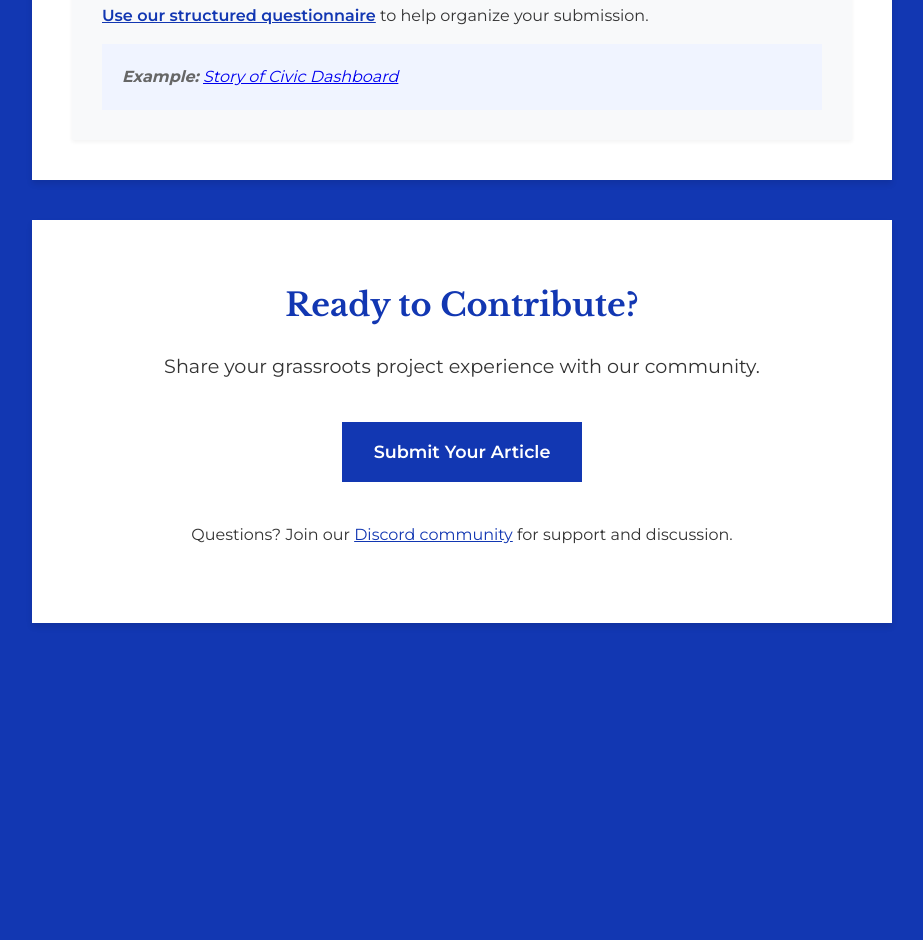
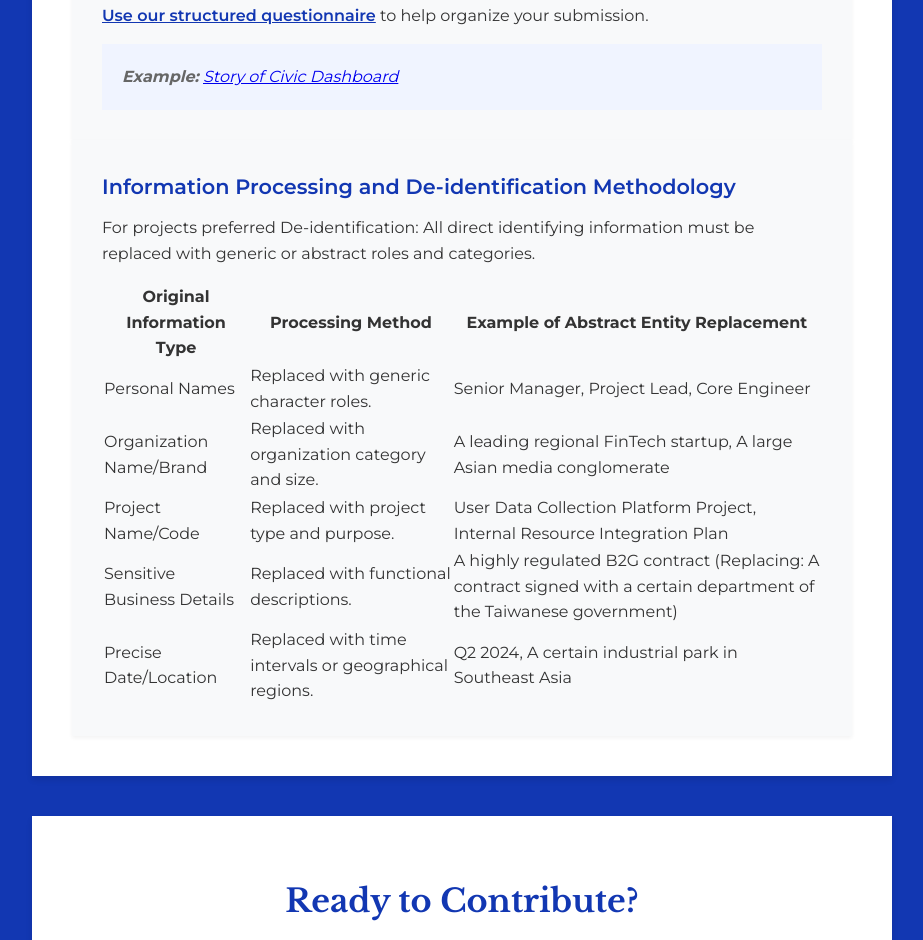
Before and after one commit to saintgull/blueprint, a plain HTML site: page for-writers.html in a window 1280 px wide. Shown: the part 3251-4191 px from the top of the page, without its empty margins (178-1101 px from the left). Before the commit the page ends 3914 px from the top, so only its background shows below. Drawn offline with nearby package versions, Linux system fonts and the light colour scheme.

Commit message:
Added De-identification Methodology

```diff
--- a/for-writers.html
+++ b/for-writers.html
@@ -341,6 +341,43 @@
                     <strong>Example:</strong> <a href="http://the-blueprint.ghost.io/civic-dashboard">Story of Civic Dashboard</a>
                 </div>
             </div>
+
+            <div class="submission-card">
+                <h3>Information Processing and De-identification Methodology</h3>
+                <p>For projects preferred De-identification: All direct identifying information must be replaced with generic or abstract roles and categories.</p>
+                <table>
+                    <tr>
+                        <th>Original Information Type</th>
+                        <th>Processing Method</th>
+                        <th>Example of Abstract Entity Replacement</th>
+                    </tr>
+                    <tr>
+                        <td>Personal Names</td>
+                        <td>Replaced with generic character roles.</td>
+                        <td>Senior Manager, Project Lead, Core Engineer</td>
+                    </tr>
+                    <tr>
+                        <td>Organization Name/Brand</td>
+                        <td>Replaced with organization category and size.</td>
+                        <td>A leading regional FinTech startup, A large Asian media conglomerate</td>
+                    </tr>
+                    <tr>
+                        <td>Project Name/Code</td>
+                        <td>Replaced with project type and purpose.</td>
+                        <td>User Data Collection Platform Project, Internal Resource Integration Plan</td>
+                    </tr>
+                    <tr>
+                        <td>Sensitive Business Details</td>
+                        <td>Replaced with functional descriptions.</td>
+                        <td>A highly regulated B2G contract (Replacing: A contract signed with a certain department of the Taiwanese government)</td>
+                    </tr>
+                    <tr>
+                        <td>Precise Date/Location</td>
+                        <td>Replaced with time intervals or geographical regions.</td>
+                        <td>Q2 2024, A certain industrial park in Southeast Asia</td>
+                    </tr>
+                </table>
+            </div>
         </div>
 
         <div class="cta-section">
```
